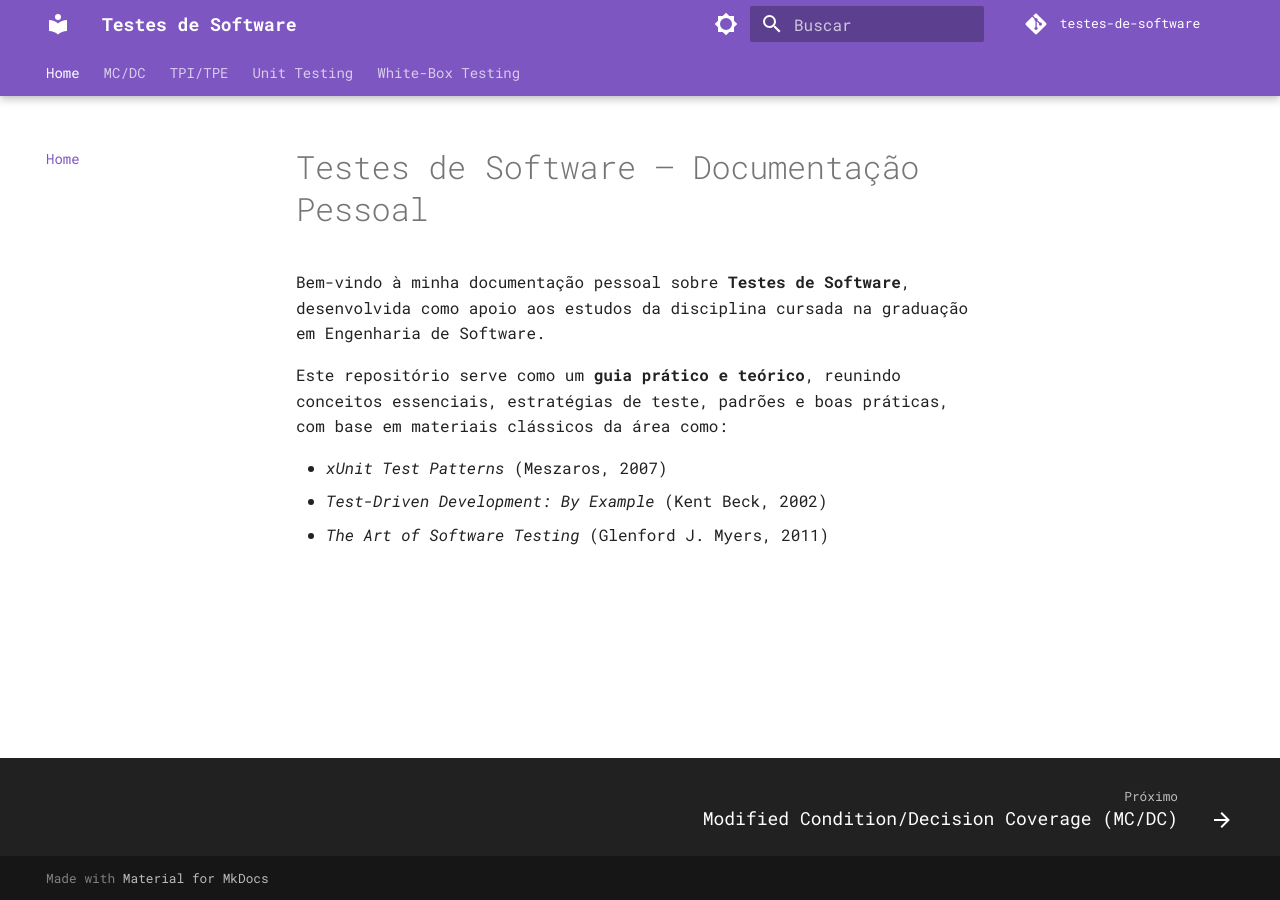
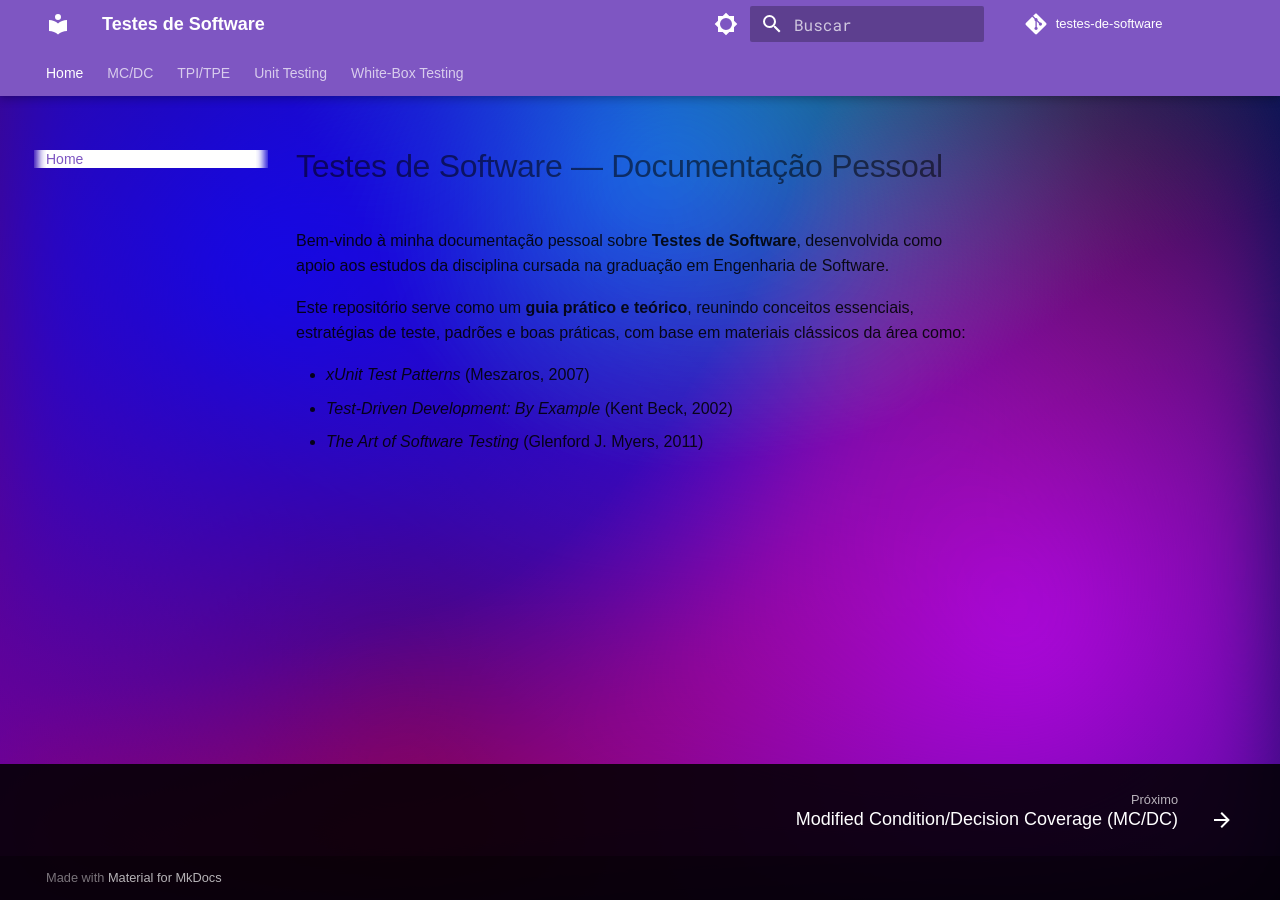
Before and after one commit to arthurrochamoreira/Testes-de-Software, an MkDocs documentation site: the page built from docs/index.md, in a window 1280 px wide. Built offline with MkDocs 1.6.1 and Material for MkDocs 9.7.7, drawn with Linux system fonts in a browser that asks for light colours; comment, search, counter and statistics services are not loaded.

Commit message:
test do gradiente

```diff
--- a/docs/css/custom.css
+++ b/docs/css/custom.css
@@ -1,3 +1,108 @@
 .md-main__inner {
   min-width: 95vw;
 }
+
+:root {
+  --md-typeset-max-width: 100ch;
+  --color-bg1: rgb(108, 0, 162);
+  --color-bg2: rgb(0, 17, 82);
+  --color1: 18, 113, 255;
+  --color2: 221, 74, 255;
+  --color3: 100, 220, 255;
+  --color4: 200, 50, 50;
+  --color5: 180, 180, 50;
+  --blending: hard-light;
+}
+
+.md-main__inner {
+  min-width: 60vw;
+}
+
+html,
+body {
+  font-family: "Dongle", sans-serif;
+  margin: 0;
+  padding: 0;
+}
+
+.gradient-bg {
+  position: fixed;
+  top: 0;
+  left: 0;
+  width: 100vw;
+  height: 100vh;
+  overflow: hidden;
+  pointer-events: none;
+  background: linear-gradient(40deg, var(--color-bg1), var(--color-bg2));
+  z-index: -1;
+}
+
+.gradient-bg::before {
+  content: "";
+  position: absolute;
+  inset: 0;
+  background: radial-gradient(
+      circle at 20% 30%,
+      rgba(var(--color1), 0.8) 0,
+      rgba(var(--color1), 0) 50%
+    ),
+    radial-gradient(
+      circle at 80% 70%,
+      rgba(var(--color2), 0.8) 0,
+      rgba(var(--color2), 0) 50%
+    ),
+    radial-gradient(
+      circle at 50% 20%,
+      rgba(var(--color3), 0.8) 0,
+      rgba(var(--color3), 0) 50%
+    ),
+    radial-gradient(
+      circle at 30% 80%,
+      rgba(var(--color4), 0.8) 0,
+      rgba(var(--color4), 0) 50%
+    ),
+    radial-gradient(
+      circle at 70% 40%,
+      rgba(var(--color5), 0.8) 0,
+      rgba(var(--color5), 0) 50%
+    );
+  mix-blend-mode: var(--blending);
+  filter: blur(40px);
+  animation: rotateGradient 30s linear infinite;
+}
+
+@keyframes moveInCircle {
+  0% {
+    transform: rotate(0deg);
+  }
+  50% {
+    transform: rotate(180deg);
+  }
+  100% {
+    transform: rotate(360deg);
+  }
+}
+
+@keyframes moveVertical {
+  0% {
+    transform: translateY(-50%);
+  }
+  50% {
+    transform: translateY(50%);
+  }
+  100% {
+    transform: translateY(-50%);
+  }
+}
+
+@keyframes moveHorizontal {
+  0% {
+    transform: translateX(-50%) translateY(-10%);
+  }
+  50% {
+    transform: translateX(50%) translateY(10%);
+  }
+  100% {
+    transform: translateX(-50%) translateY(-10%);
+  }
+}
--- a/docs/index.md
+++ b/docs/index.md
@@ -1,9 +1,30 @@
 # Testes de Software — Documentação Pessoal
+
+<div class="gradient-bg">
+  <svg xmlns="http://www.w3.org/2000/svg" version="1.1">
+    <defs>
+      <filter id="goo">
+        <feGaussianBlur in="SourceGraphic" stdDeviation="10" result="blur" />
+        <feColorMatrix in="blur" mode="matrix"
+          values="1 0 0 0 0  0 1 0 0 0  0 0 1 0 0  0 0 0 18 -7" result="goo" />
+        <feBlend in="SourceGraphic" in2="goo" />
+      </filter>
+    </defs>
+  </svg>
+  <div class="gradients-container">
+    <div class="g1"></div>
+    <div class="g2"></div>
+    <div class="g3"></div>
+    <div class="g4"></div>
+    <div class="g5"></div>
+    <div class="interactive"></div>
+  </div>
+</div>
 
 Bem-vindo à minha documentação pessoal sobre **Testes de Software**, desenvolvida como apoio aos estudos da disciplina cursada na graduação em Engenharia de Software.
 
 Este repositório serve como um **guia prático e teórico**, reunindo conceitos essenciais, estratégias de teste, padrões e boas práticas, com base em materiais clássicos da área como:
 
-- *xUnit Test Patterns* (Meszaros, 2007)
-- *Test-Driven Development: By Example* (Kent Beck, 2002)
-- *The Art of Software Testing* (Glenford J. Myers, 2011)
+- _xUnit Test Patterns_ (Meszaros, 2007)
+- _Test-Driven Development: By Example_ (Kent Beck, 2002)
+- _The Art of Software Testing_ (Glenford J. Myers, 2011)
```
